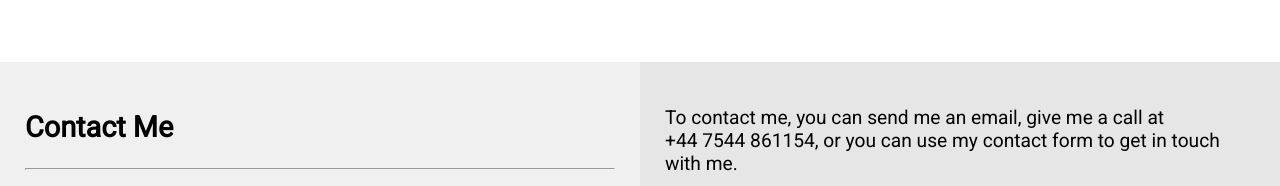
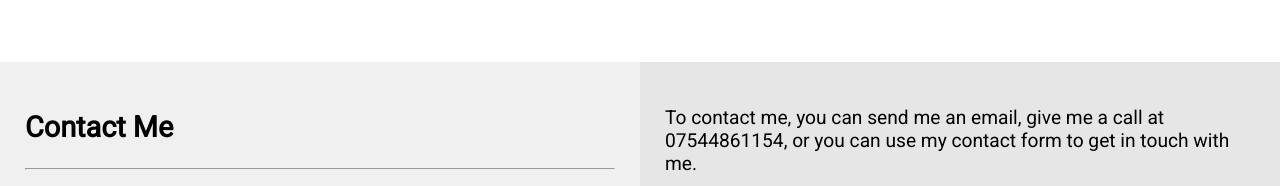
Before and after one commit to jwstudio/mbs, a plain HTML site: page index.html in a window 1280 px wide. Shown: the part 2180-2366 px from the top of the page. Drawn offline with nearby package versions, Linux system fonts and the light colour scheme.

Commit message:
number change

```diff
--- a/index.html
+++ b/index.html
@@ -147,7 +147,7 @@
           </form>
       </div>
       <div class="col-6">
-        <p>To contact me, you can send me an email, give me a call at <span style="display: inline-block;">+44 7544 861154</span>, or you can use my contact form to get in touch with me.</p>
+        <p>To contact me, you can send me an email, give me a call at <span style="display: inline-block;">07544861154</span>, or you can use my contact form to get in touch with me.</p>
 
         <table>
           <tr>
```
